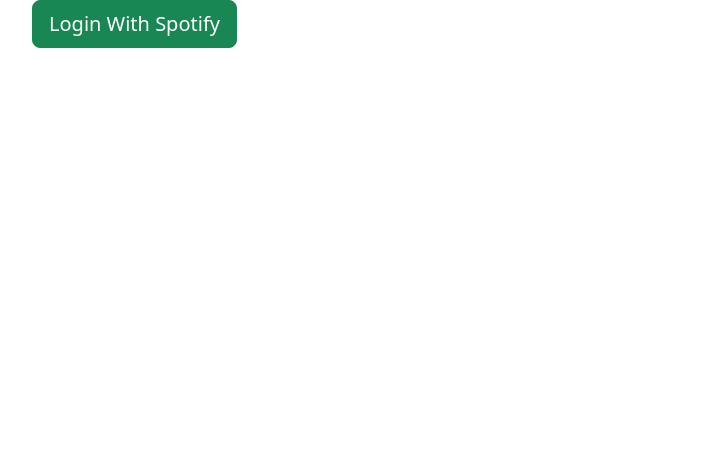
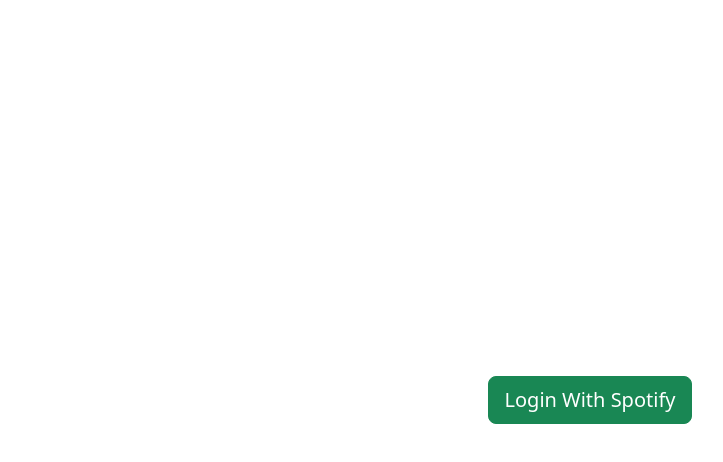
Before and after one commit to jay123son/new-project-2, a React (Create React App) app in the folder new-music/: page / in a window 1280 px wide. Shown: the top 462 px of the page, without its empty margins (50-773 px from the left). Built offline with nearby package versions, Linux system fonts and the light colour scheme.

Commit message:
centered login button

```diff
--- a/new-music/src/Login.js
+++ b/new-music/src/Login.js
@@ -2,10 +2,14 @@
 import { Container } from 'react-bootstrap'
 
 const AUTH_URL = 'https://accounts.spotify.com/authorize?client_id=a32f4a292b934265b25286c4ce51835c&response_type=code&redirect_uri=https://localhost:3000&scope=streaming%20user-read-email%20user-read-private%20user-library-read%20user-library-modify%20user-read-playback-state%20user-modify-playback-state'
+
 export default function Login() {
-  return <Container>
+  return(
+  <Container
+  className='d-flex justify-content-center align-items-center'
+  style={{ minHeight: '100vh' }}>
     <a className='btn btn-success btn-lg' href={AUTH_URL}>Login With Spotify</a>
   </Container>
 
-
+  )
 }
```
